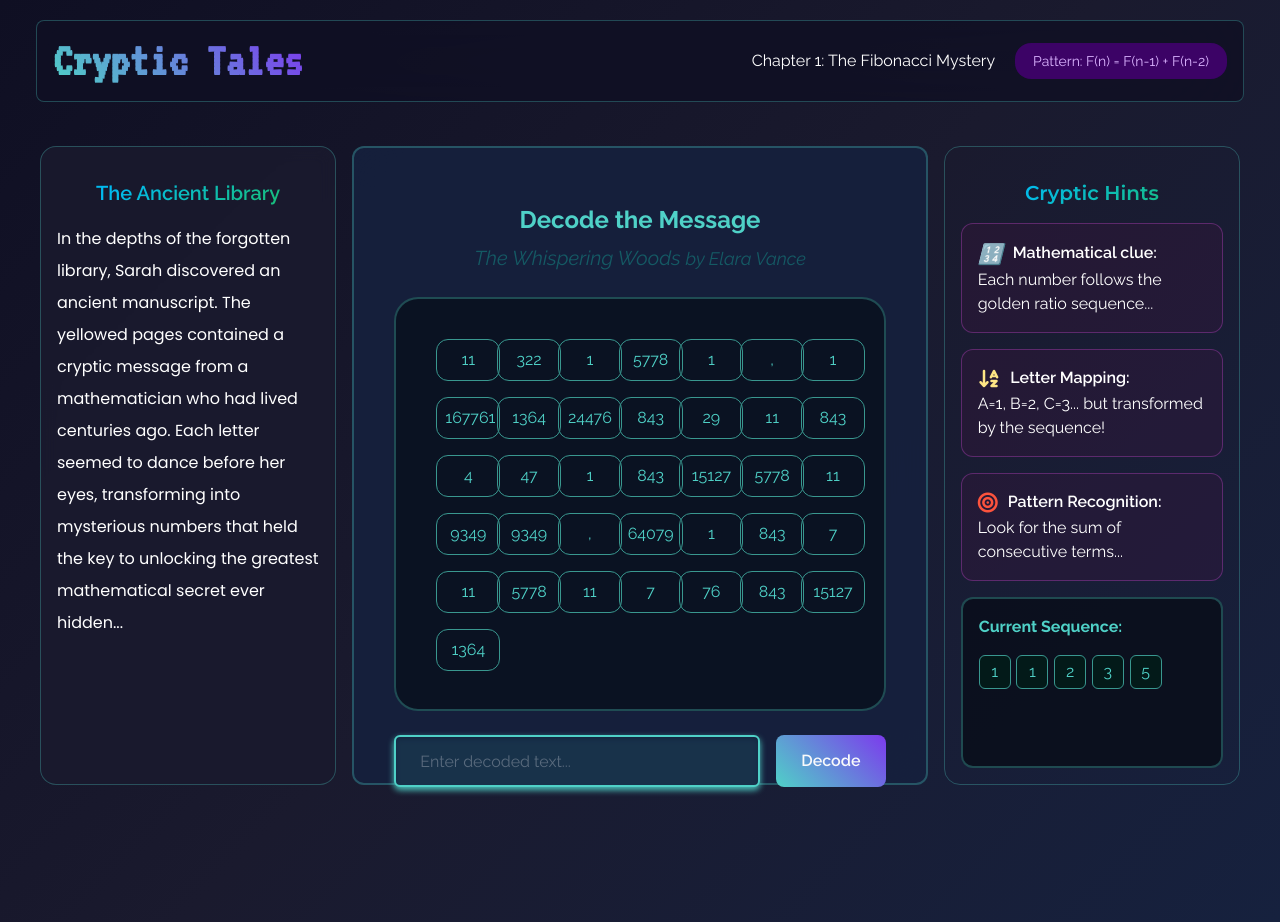
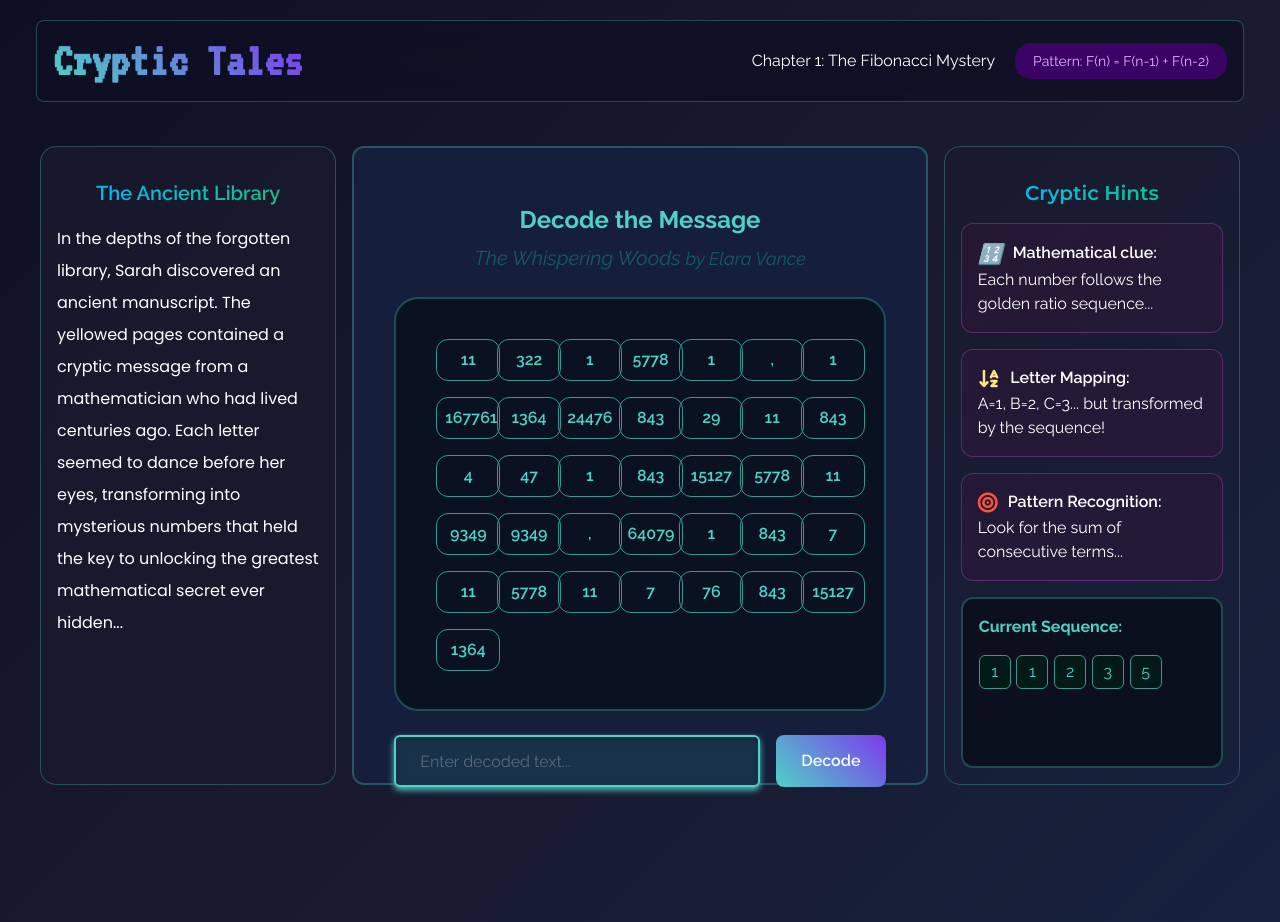
Before and after one commit to Anthony-Pius-1729/CrypticTales, a React (Vite) app: page / in a window 1280 px wide. Built offline with nearby package versions, Linux system fonts and the light colour scheme; a web font is replaced by a local one.

Commit message:
color switching implemented

```diff
--- a/src/Components/Keys.jsx
+++ b/src/Components/Keys.jsx
@@ -3,7 +3,6 @@ import React, { useState } from "react";
 const Keys = ({ dataSet }) => {
   ///STATES
   const [written, setWritten] = useState("");
-  const [correct, setCorrect] = useState(false);
 
   ///DEFINE PRORITY CONSTANTS
   // debugger;
@@ -87,8 +86,10 @@ const Keys = ({ dataSet }) => {
       textArray?.slice(0, 36)[wordVerifLen - 1].toLocaleUpperCase() ==
         wordVerif[wordVerifLen - 1]
     ) {
+      setCorrect(true);
       alert("correct letter");
-      setCorrect(!correct);
+    } else {
+      setCorrect(false);
     }
   };
   console.log(
@@ -119,7 +120,7 @@ const Keys = ({ dataSet }) => {
       written.toLocaleUpperCase().replaceAll(" ", "") ==
       base.slice(0, 36).toLocaleUpperCase()
     ) {
-      alert("Correct");
+      // alert("Correct");
       return;
     }
   };
@@ -131,19 +132,30 @@ const Keys = ({ dataSet }) => {
           <div className="grid grid-cols-7 grid-rows-9 gap-x-0.5 p-8 ">
             {textArray?.map((letter, idx) => {
               if (idx < len - 488) {
+                ///[rgba(245,158,11,0.1)]
                 const newChar = letter.toUpperCase();
                 let checker = special_chars.includes(letter);
                 let valid = written == letter;
 
-                let textDisplayed = even ? Maps[newChar] : newChar;
+                const isCorrectChar =
+                  written.length > idx &&
+                  written.toLocaleUpperCase()[idx] ===
+                    letter.toLocaleUpperCase();
+
+                let textDisplayed = even
+                  ? isCorrectChar
+                    ? newChar
+                    : Maps[newChar]
+                  : newChar;
+
                 if (checker) specialInStory.push(idx);
                 return (
                   <button
                     id={idx}
                     className={`p-2 w-[4rem]
-               bg-${correct ? "[rgba(245,158,11,0.1)]" : "[#FFC61]"}
-                text-${valid ? `gray-50` : `[#4fd1c7]`}
-                 border-[1px] border-[#39978f] rounded-xl m-2`}
+               bg-${isCorrectChar ? "[#FFD586]" : "[#FFC61]"}
+                text-${isCorrectChar ? `gray-950` : `[#4fd1c7]`}
+                 border-[1px] font-semibold border-[#39978f] rounded-xl m-2`}
                   >
                     {checker ? newChar : textDisplayed}
                   </button>
```
